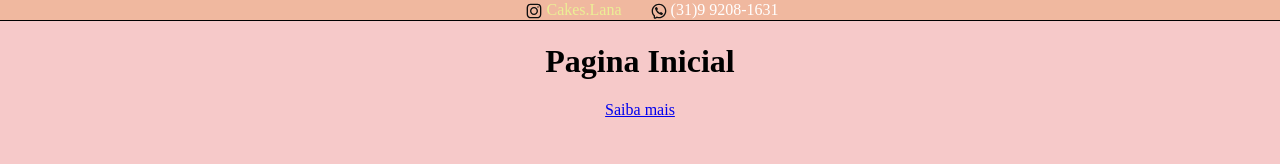
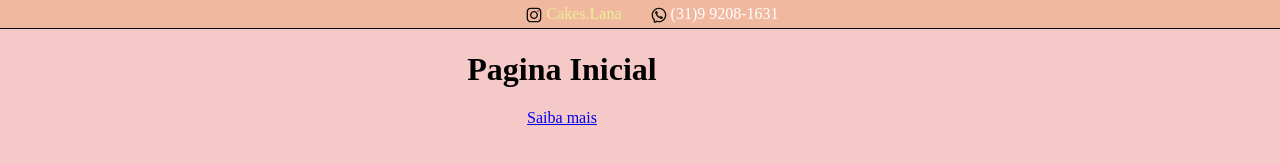
Before and after one commit to Dangelo-dev/CakesLana, a plain HTML site: page index.html in a window 1280 px wide. Drawn offline with Linux system fonts and the light colour scheme.

Commit message:
update style

```diff
--- a/style.css
+++ b/style.css
@@ -13,7 +13,7 @@ body {
 .top-bar {
     background-color: rgb(239, 180, 149, 0.8);
     color: #FFFF;
-    padding: 1px 0;
+    padding: 5px 0;
     border-bottom: solid black 1px;
     text-align: center;
 }
@@ -34,4 +34,6 @@ body {
     width: 80%;
     margin: 0 auto;
     text-align: center;
+    padding-left: 50px;
+    float: left;
 }
```
